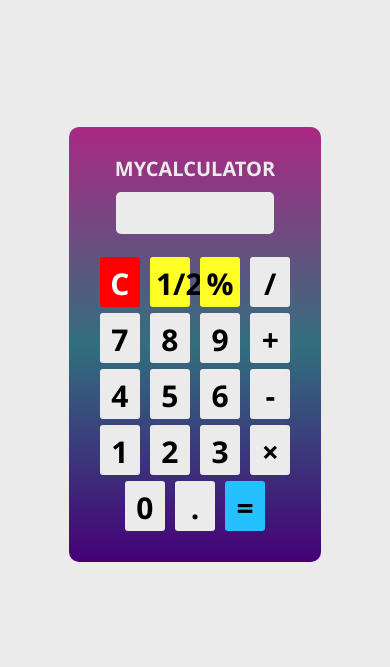
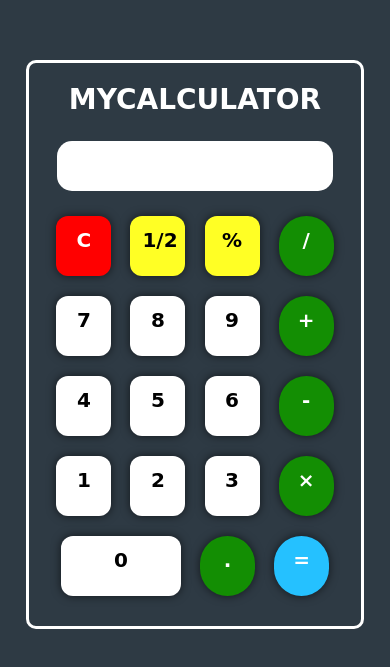
Before and after one commit to ManarTaha-1/Calculator, a plain HTML site: page index.html in a window 390 px wide. Shown: the part 103-770 px from the top of the page. Drawn offline with nearby package versions, Linux system fonts and the light colour scheme.

Commit message:
Update style.css

```diff
--- a/style.css
+++ b/style.css
@@ -6,14 +6,14 @@
     box-sizing: border-box;
     border: none;
     list-style: none;
+    font-family:cursive;
 }
 :root {
-    --color-one: rgb(170, 40, 131);
-    --color-two: rgb(235, 235, 235);
+    --color-one: rgb(46, 58, 68);
 }
 body{
     width: 50%;
-    background-color: var(--color-two);
+    background-color: var(--color-one);
     margin: auto;
     display: flex;
     justify-content: center;
@@ -24,21 +24,20 @@ body{
 }
 h1{
     text-transform: uppercase;
-    font-family: 'Segoe UI', Tahoma, Geneva, Verdana, sans-serif;
     text-align: center;
-    margin-bottom: 30px;
-    color: var(--color-two);
+    margin-bottom: 40px;
+    color: rgb(255, 255, 255);
 }
 .container{
     display: flex;
     flex-direction: column;
     align-items: center;
-    background-image: linear-gradient(var(--color-one),rgb(50, 111, 126),rgb(70, 0, 120));
-    padding: 50px;
+    background-color: var(--color-one);
+    padding: 20px;
     border-radius: 10px;
-    font-family: 'Segoe UI', Tahoma, Geneva, Verdana, sans-serif;
+    border: 3px solid rgb(255, 255, 255);
 }
-.one ,.two ,.three , .four {
+.one ,.two ,.three , .four ,.base {
     display: flex;
     justify-content: space-evenly;
     align-items: center;
@@ -46,36 +45,49 @@ h1{
 }
 li{
     display: inline-block;
-    background-color: var(--color-two);
-    margin:8px;
+    background-color: white ;
+    margin:20px 15px;
     text-align: center;
     width: 90px;
     padding: 20px;
     height: 80px;
-    border-radius: 20px;
+    border-radius: 10px;
     cursor: pointer;
     transition: 0.5s ease-in-out;
-    font-family: 'Segoe UI', Tahoma, Geneva, Verdana, sans-serif;
     font-size: 30px;
     font-weight: bold;
+    box-shadow: 0 0 10px rgba(0, 0, 0, 0.6);
 }
 li:hover{
     background-color: #c6c5c5;
 }
-
+.operation{
+    background-color: rgb(19, 142, 3);
+    color: rgb(255, 255, 255);
+    border-radius:40px;
+}
 .output{
-    background-color: var(--color-two);
-    margin-bottom: 40px;
+    background-color: white;
+    margin-bottom: 30px;
     padding: 10px;
     height: 50px;
-    width: 80%;
-    border-radius: 5px;
+    width: 95%;
+    border-radius: 15px;
     font-size: 22px;
     font-weight: bold;
-    font-family: 'Segoe UI', Tahoma, Geneva, Verdana, sans-serif;
+    text-align: center;
+}
+.zero{
+    width: 220px;
+}
+li:hover{
+    background-color: rgb(176, 188, 176);
+}
+.clac:hover{
+    background-color: rgb(176, 188, 176);
 }
 
-@media (max-width: 1118px) {
+@media (max-width: 1121px) {
     h1{
         font-size: 30px;
     }
@@ -84,19 +96,18 @@ li:hover{
         margin: 40px auto;
     }
     h1{
-        margin-bottom:20px ;
+        margin-bottom:30px ;
     }
     .container{
-        padding: 60px;
+        padding: 20px;
     }
     li{
-    margin:10px;
+    margin:17px 13px;
     text-align: center;
     width: 80px;
-    padding: 15px;
+    padding: 17px;
     height: 70px;
     border-radius: 10px;
-    }
     }
     .number-one , .x-mark{
     padding: 15px 20px;
@@ -104,22 +115,26 @@ li:hover{
     .output{
         margin-bottom: 30px;
         font-size: 20px;
+    }
+    .zero{
+        width: 190px;
+    }
 }
-@media (max-width: 970px) {
+@media (max-width: 975px) {
     body{
         margin: 30px auto;
     }
     h1{
-        margin-bottom:15px ;
+        margin-bottom:30px ;
     }
     .container{
-        padding: 50px;
+        padding: 17px;
     }
     li{
-        margin:7px;
+        margin:15px 10px;
         text-align: center;
         width: 70px;
-        padding: 10px;
+        padding: 12px;
         height: 60px;
         border-radius: 12px;
     }
@@ -129,23 +144,25 @@ li:hover{
     .output{
         margin-bottom: 25px;
     }
+    .zero{
+        width: 165px;
+    }
 }
-@media (max-width: 833px) {
+@media (max-width: 840px) {
     body{
         margin: 25px auto;
+        width: 60%;
     }
     h1{
         margin-bottom:10px ;
     }
     .container{
-        padding: 40px;
+        padding: 17px;
     }
     li{
-        margin:5px;
-        text-align: center;
-        width: 60px;
-        padding: 9px;
-        height: 62px;
+        font-size: 27px;
+        margin: 14px 9px;
+        width: 65px;
         border-radius: 8px;
     }
     .number-one , .x-mark{
@@ -154,10 +171,14 @@ li:hover{
     .output{
         margin-bottom: 20px;
     }
+    .zero{
+        width: 155px;
+    }
 }
 @media (max-width: 715px) {
     body{
         margin: 25px auto;
+        width: 70%
     }
     h1{
         margin-bottom:10px ;
@@ -166,11 +187,10 @@ li:hover{
         padding: 35px;
     }
     li{
-        margin:3px;
+        margin:13px 8px;
         text-align: center;
-        width: 53px;
-        padding: 9px;
-        height: 53px;
+        width: 65px;
+        height: 60px;
         border-radius: 12px;
     }
     .number-one , .x-mark{
@@ -180,169 +200,105 @@ li:hover{
         margin-bottom: 20px;
     }
 }
-@media (max-width: 660px) {
+@media (max-width: 620px) {
     body{
-        margin: 25px auto;
+        width: 80%;
     }
-    h1{
-        margin-bottom:10px ;
+}
+@media (max-width: 540px) {
+    body{
+        width: 85%;
     }
+}
+@media (max-width: 500px) {
+.zero{
+    width: 150px;
+}
+}
+@media (max-width: 487px) {
     .container{
-        padding: 35px;
+        padding: 10px;
     }
     li{
-        margin:3px;
+        margin:10px 7px;
         text-align: center;
-        width: 50px;
-        padding: 8px;
-        height: 50px;
-        border-radius: 12px;
+        width: 70px;
+        height: 70px;
     }
 
     .output{
         margin-bottom: 20px;
     }
+    .zero{
+        width: 150px;
+    }
 }
-@media (max-width: 620px) {
+@media (max-width: 442px) {
     body{
-        margin: 25px auto;
+        width: 90%;
     }
     h1{
-        margin-bottom:10px ;
-    }
-    .container{
-        padding: 35px;
-    }
-    li{
-        margin:3px;
-        text-align: center;
-        width: 49px;
-        padding: 5px;
-        height: 50px;
-        border-radius: 12px;
-    }
-
-    .output{
-        margin-bottom: 20px;
-    }
-}
-@media (max-width: 560px) {
-    body{
-        width: 70%;
-        margin: 25px auto;
-    }
-    h1{
-        margin-bottom:10px ;
-    }
-    .container{
-        padding: 35px;
-    }
-    li{
-        margin:3px;
-        text-align: center;
-        width: 46px;
-        padding: 6px;
-        height: 50px;
-        border-radius: 5px;
-    }
-
-    .output{
-        margin-bottom: 20px;
-    }
-}
-@media (max-width: 540px) {
-    body{
-
-        margin: 25px auto;
-    }
-    h1{
-        font-size: 25px;
-        margin-bottom:10px ;
-    }
-    .container{
-        padding: 35px;
-    }
-    li{
-        margin:3px;
-        text-align: center;
-        width: 44px;
-        padding: 8px;
-        border-radius: 5px;
-        height: 52px;
-    }
-
-    .output{
-        margin-bottom: 20px;
-        height: 42px;
-        }
-}
-@media (max-width: 500px) {
-
-    body{
-        width: 80%;
-        margin: 25px auto;
-    }
-    h1{
-        margin-bottom:10px ;
-    }
-    .container{
-        padding: 30px;
-    }
-    li{
-        margin:3px;
-        text-align: center;
-        width: 42px;
-        padding: 6px;
-        border-radius: 3px;
-        height: 50px;
-    }
-    .output{
-        margin-bottom: 20px;
-    }
-}
-@media (max-width: 450px) {
-    body{
-        margin: 25px auto;
-    }
-    h1{
-        margin-bottom:10px ;
+        font-size: 30px;
+        margin-bottom:20px ;
     }
     .container{
         padding: 28px;
     }
     li{
-        margin:3px;
-        text-align: center;
-        width: 40px;
-        padding: 5px;
-        border-radius: 3px;
-        height: 50px;
-    }
-
-    .output{
-        margin-bottom: 20px;
-    }
-}
-@media (max-width: 400px) {
-    body{
-        margin: 25px auto;
-    }
-    h1{
-        font-size: 20px;
-        margin-bottom:10px ;
-    }
-    .container{
-        padding: 28px;
-    }
-    li{
-        margin:3px;
-        text-align: center;
-        width: 40px;
-        padding: 6px;
-        border-radius: 3px;
-        height: 50px;
+        font-size: 22px;
+        width: 60px;
+        height: 65px;
     }
     .output{
         margin-bottom: 20px;
     }
+    .zero{
+        width: 140px;
+    }
 }
+@media (max-width: 415px) {
+    body{
+        width: 95%;
+    }
+    h1{
+        font-size: 28px;
+        margin-bottom:25px ;
+    }
+    .container{
+        padding: 20px;
+    }
+    li{
+        font-size: 20px;
+        width: 55px;
+        height: 60px;
+    }
+    .output{
+        margin-bottom: 15px;
+    }
+    .zero{
+        width: 120px;
+    }
+}
+@media (max-width: 375px) {
+    body{
+        width: 100%;
+    }
+    h1{
+        font-size: 26px;
+        margin-bottom:20px ;
+    }
+    .container{
+        padding: 15px;
+    }
+    li{
+        font-size: 18px;
+        width: 50px;
+        height: 55px;
+    }
+    .output{
+        margin-bottom: 10px;
+    }
+    .zero{
+        width: 110px;
+    }
+}
```
